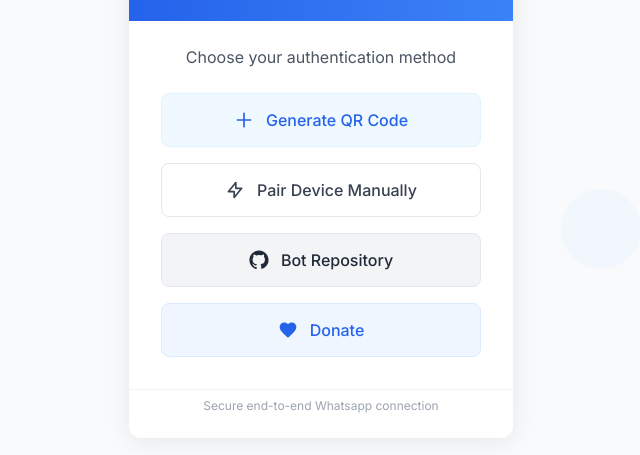
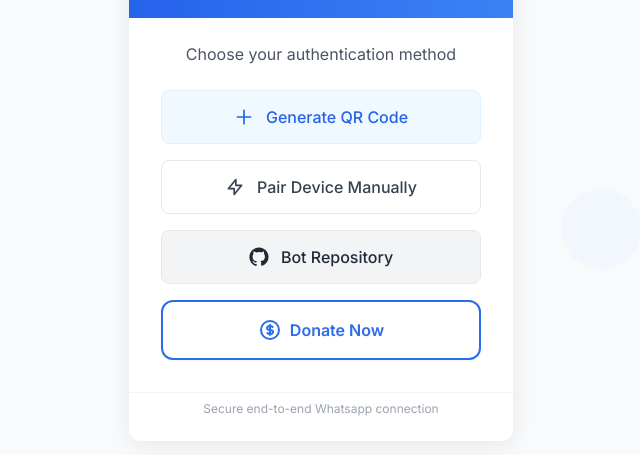
Before and after one commit to efeurhobobullish/empire_md_main_session, a website: page main.html in a window 1280 px wide. Shown: the part 263-718 px from the top of the page, without its empty margins (319-959 px from the left). Drawn offline with nearby package versions, Linux system fonts and the light colour scheme.

Commit message:
Update main.html

```diff
--- a/main.html
+++ b/main.html
@@ -96,11 +96,11 @@
         </button>
 
         <!-- New Button: Contact Me -->
-        <button onclick="goTo('/donate')" class="w-full flex items-center justify-center gap-3 p-3.5 bg-blue-50 hover:bg-blue-100 text-blue-600 font-medium rounded-lg transition-all duration-200 border border-blue-100 hover:border-blue-200">
-    <svg xmlns="http://www.w3.org/2000/svg" class="h-5 w-5" fill="currentColor" viewBox="0 0 24 24">
-        <path d="M12 21.35l-1.45-1.32C5.4 15.36 2 12.28 2 8.5 2 5.42 4.42 3 7.5 3c1.74 0 3.41.81 4.5 2.09C13.09 3.81 14.76 3 16.5 3 19.58 3 22 5.42 22 8.5c0 3.78-3.4 6.86-8.55 11.54L12 21.35z"/>
-    </svg>
-    Donate
+        <button onclick="goTo('/donate')" class="w-full flex items-center justify-center gap-2 p-4 bg-white hover:bg-gray-50 text-[#2B6CED] font-semibold rounded-xl transition-all duration-300 border-2 border-[#2B6CED] hover:border-[#1a5ad9] shadow-sm hover:shadow-md active:scale-[0.98]">
+    <svg xmlns="http://www.w3.org/2000/svg" class="h-6 w-6" fill="none" viewBox="0 0 24 24" stroke="currentColor" stroke-width="2">
+    <path stroke-linecap="round" stroke-linejoin="round" d="M12 8c-1.657 0-3 .895-3 2s1.343 2 3 2 3 .895 3 2-1.343 2-3 2m0-8c1.11 0 2.08.402 2.599 1M12 8V7m0 1v8m0 0v1m0-1c-1.11 0-2.08-.402-2.599-1M21 12a9 9 0 11-18 0 9 9 0 0118 0z" />
+</svg>
+    Donate Now
 </button>
     </div>
 </div>
```
